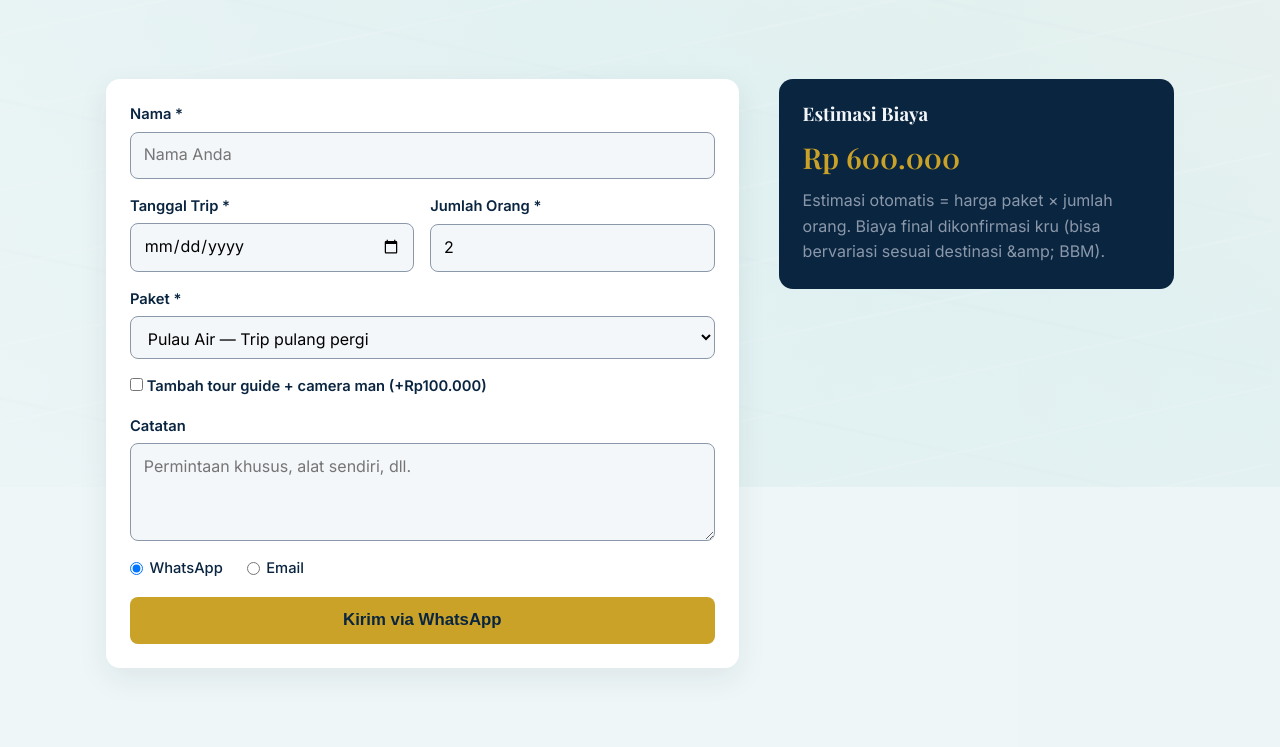
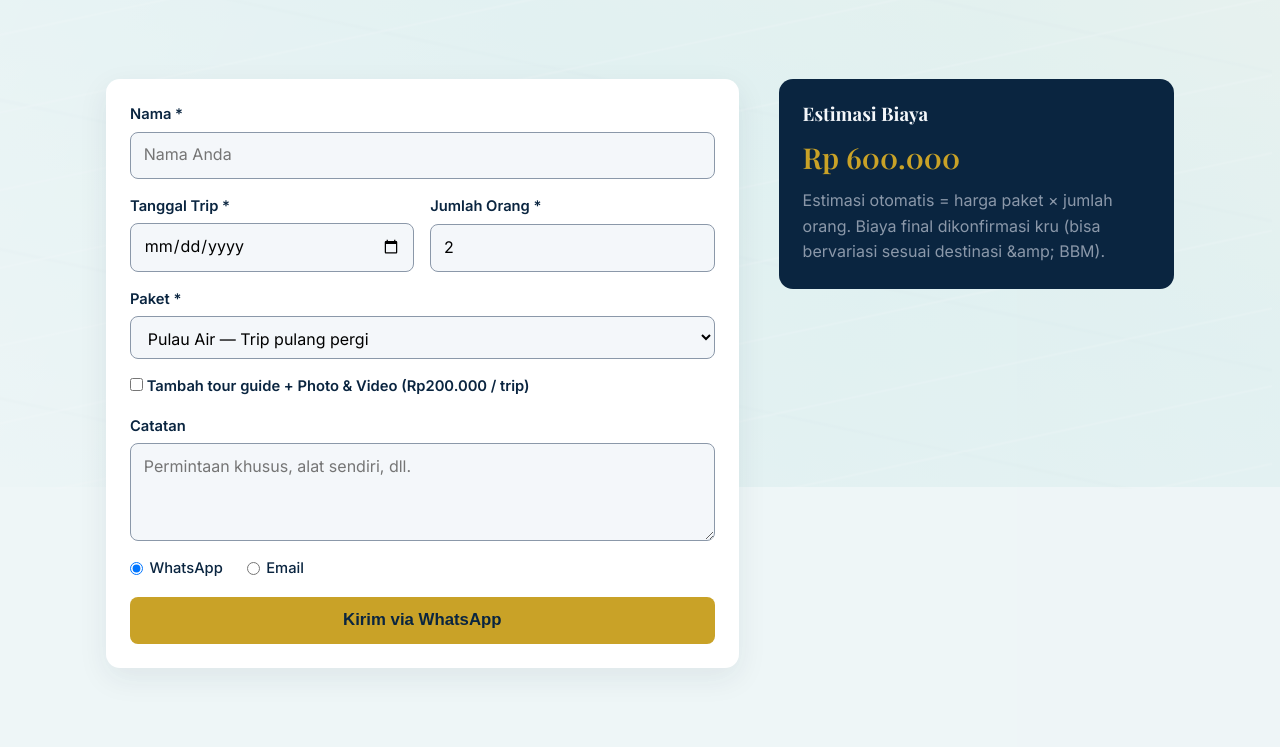
Before and after one commit to ghostreza/evara, a Flask app: page /booking in a window 1280 px wide. Shown: the part 313-1060 px from the top of the page. Run offline with Flask 3, Linux system fonts and the light colour scheme.

Commit message:
for the lasts

```diff
--- a/content.py
+++ b/content.py
@@ -82,7 +82,7 @@ SERVICES = [
     },
     {"nama": "Snorkeling 1,5 Jam (Spot)", "durasi": "Maks. 1,5 jam di satu spot", "harga": 250000, "kategori": "Snorkeling",
     "harga_tiers": [{"harga": 250000, "unit": "/ orang", "label": "min 3 — maks 6 orang", "min": 3, "max": 6}],
-     "desk": "Minimal 3 orang dan maksimal 6 orang. Tambahan tour guide + camera man: Rp100.000 per trip."},
+     "desk": "Minimal 3 orang dan maksimal 6 orang. Tambahan tour guide + Photo & Video: Rp200.000 per trip."},
     {"nama": "Fishing Trip", "durasi": "Full day (8 jam)", "harga": 250000, "kategori": "Fishing",
     "harga_tiers": [{"harga": 250000, "unit": "/ orang", "label": "5–6 orang", "min": 5, "max": 6}, {"harga": 300000, "unit": "/ orang", "label": "3–4 orang", "min": 3, "max": 4}, {"harga": 500000, "unit": "/ orang", "label": "1–2 orang", "min": 1, "max": 2}],
      "desk": "Trip memancing di spot pilihan kru, cocok untuk pemula hingga pemancing serius."},
@@ -261,7 +261,7 @@ def localized_content(lang):
             entry["nama"] = "Snorkeling 1.5 Hours (Spot)"
             entry["durasi"] = "Max. 1.5 hours at one spot"
             entry["harga_tiers"] = [{"harga": 250000, "unit": "/ person", "label": "min 3 - max 6 people", "min": 3, "max": 6}]
-            entry["desk"] = "Minimum 3 people and maximum 6 people. Add tour guide + camera man: Rp100,000 per trip."
+            entry["desk"] = "Minimum 3 people and maximum 6 people. Add tour guide + Photo & Video: Rp200,000 per trip."
         elif item["kategori"] == "Fishing":
             entry["nama"] = "Fishing Trip"
             entry["durasi"] = "Full day (8 hours)"
--- a/static/js/booking.js
+++ b/static/js/booking.js
@@ -50,7 +50,7 @@ function hitungEstimasi() {
   let total = tier?.unit === "/ trip" ? unitPrice : unitPrice * pax;
 
   if (form.paket.value.toLowerCase().includes("snorkeling") && document.getElementById("tourGuide").checked) {
-    total += 100000;
+    total += 200000;
   }
 
   document.getElementById("estimate").textContent = fmtIDR.format(total);
@@ -87,7 +87,7 @@ form.addEventListener("submit", (e) => {
   e.preventDefault(); // submit event hanya fires jika valid (HTML5 validation)
   const total = hitungEstimasi();
   const extraText = form.paket.value.toLowerCase().includes("snorkeling") && document.getElementById("tourGuide").checked
-    ? " + tour guide + camera man"
+    ? " + tour guide + Photo & Video"
     : "";
   const pesan =
 `Halo Evara! 👋 Saya ingin memesan:
--- a/templates/booking.html
+++ b/templates/booking.html
@@ -58,7 +58,7 @@
       </div>
       <div class="form-group" id="addonGroup" hidden>
         <label>
-          <input id="tourGuide" name="tourGuide" type="checkbox"> Tambah tour guide + camera man (+Rp100.000)
+          <input id="tourGuide" name="tourGuide" type="checkbox"> Tambah tour guide + Photo &amp; Video (Rp200.000 / trip)
         </label>
       </div>
       <div class="form-group">
```
